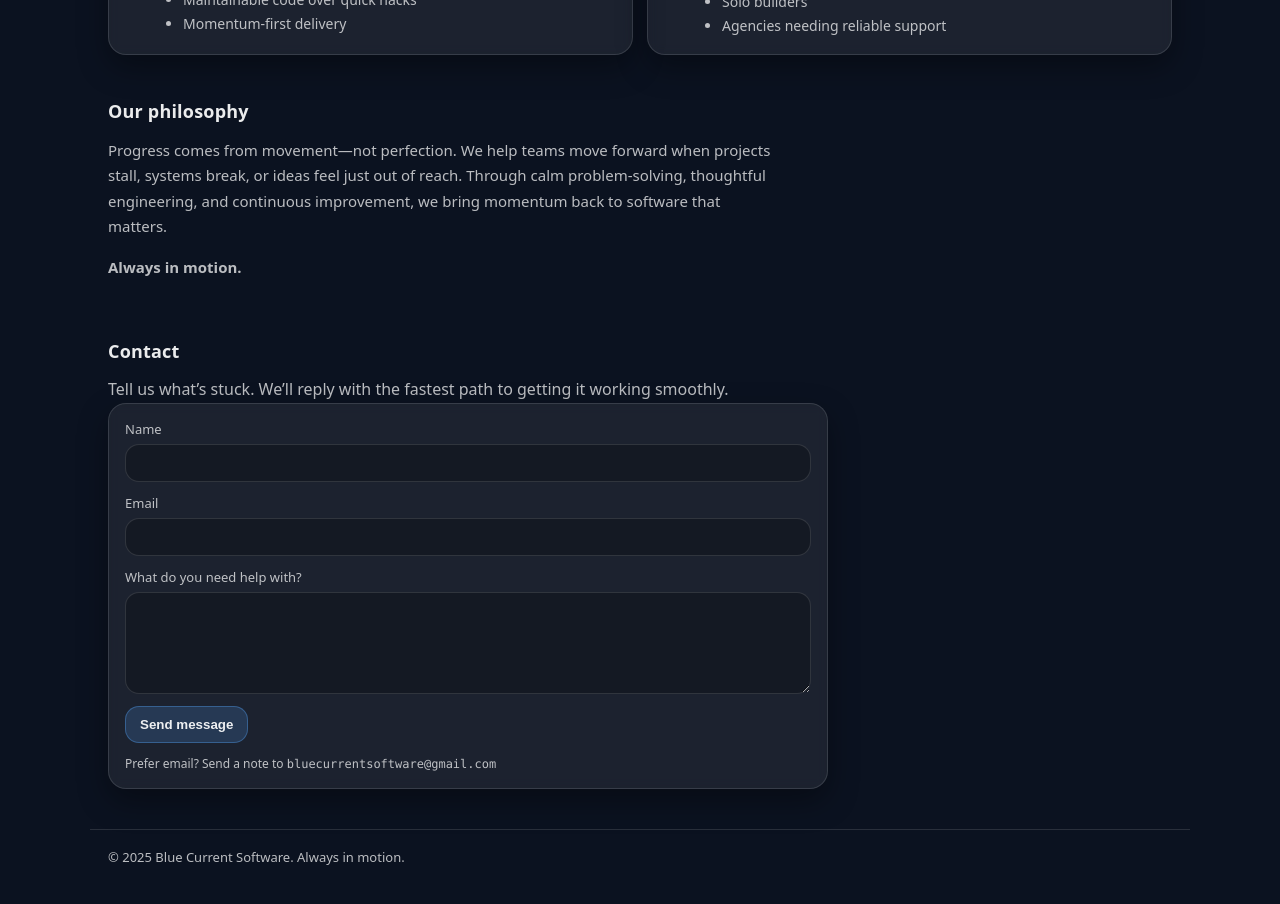
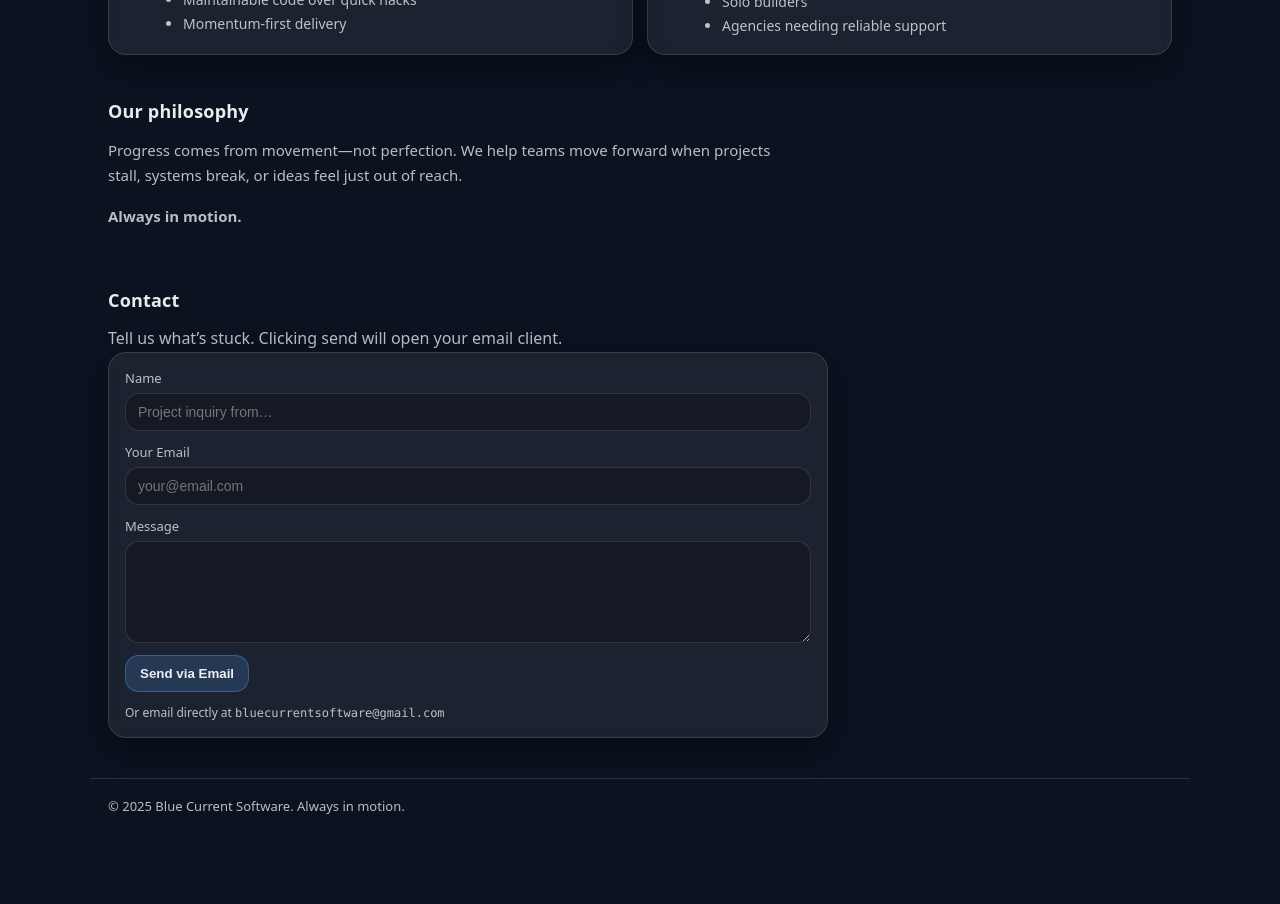
Before and after one commit to kmazza-hub/blue-current-software, a React (Vite) app: page / in a window 1280 px wide. Shown: the part 980-1884 px from the top of the page. After the commit the page ends 1835 px from the top, so only its background shows below. Built offline with nearby package versions, Linux system fonts and the light colour scheme.

Commit message:
Switch contact form to mailto (reliable)

```diff
--- a/src/App.jsx
+++ b/src/App.jsx
@@ -1,4 +1,3 @@
-import { useState } from "react";
 import "./App.css";
 
 const services = [
@@ -17,36 +16,11 @@ const whoWeHelp = [
 ];
 
 export default function App() {
-  const [formStatus, setFormStatus] = useState("idle"); // idle | sending | success | error
-
-  const handleSubmit = async (e) => {
-    e.preventDefault();
-    setFormStatus("sending");
-
-    const form = e.target;
-    const formData = new FormData(form);
-
-    try {
-      await fetch("/", {
-        method: "POST",
-        headers: { "Content-Type": "application/x-www-form-urlencoded" },
-        body: new URLSearchParams(formData).toString(),
-      });
-
-      form.reset();
-      setFormStatus("success");
-    } catch (err) {
-      setFormStatus("error");
-    }
-  };
-
   return (
     <div className="page">
       <header className="header">
         <div className="brand">
-          <div className="logo" aria-hidden="true">
-            🌊
-          </div>
+          <div className="logo" aria-hidden="true">🌊</div>
           <div>
             <div className="name">Blue Current Software</div>
             <div className="tagline">Always in motion.</div>
@@ -56,9 +30,7 @@ export default function App() {
         <nav className="nav">
           <a href="#services">Services</a>
           <a href="#how">How we work</a>
-          <a href="#contact" className="navCta">
-            Contact
-          </a>
+          <a href="#contact" className="navCta">Contact</a>
         </nav>
       </header>
 
@@ -71,15 +43,11 @@ export default function App() {
           </p>
 
           <div className="heroCtas">
-            <a className="button primary" href="#contact">
-              Get it moving
-            </a>
-            <a className="button ghost" href="#services">
-              See services
-            </a>
+            <a className="button primary" href="#contact">Get it moving</a>
+            <a className="button ghost" href="#services">See services</a>
           </div>
 
-          <div className="heroBadges" aria-label="Core capabilities">
+          <div className="heroBadges">
             <span>React</span>
             <span>Node.js</span>
             <span>Express</span>
@@ -131,13 +99,11 @@ export default function App() {
           </div>
         </section>
 
-        <section className="section manifesto" aria-label="Manifesto">
+        <section className="section manifesto">
           <h2>Our philosophy</h2>
           <p>
             Progress comes from movement—not perfection. We help teams move forward when projects
-            stall, systems break, or ideas feel just out of reach. Through calm problem-solving,
-            thoughtful engineering, and continuous improvement, we bring momentum back to software
-            that matters.
+            stall, systems break, or ideas feel just out of reach.
           </p>
           <p className="emphasis">Always in motion.</p>
         </section>
@@ -145,60 +111,36 @@ export default function App() {
         <section className="section" id="contact">
           <h2>Contact</h2>
           <p className="sub">
-            Tell us what’s stuck. We’ll reply with the fastest path to getting it working smoothly.
+            Tell us what’s stuck. Clicking send will open your email client.
           </p>
 
-          {/* Netlify Forms + JS submit (prevents 404 redirect) */}
+          {/* Mailto-based contact form */}
           <form
             className="form"
-            name="contact"
-            method="POST"
-            data-netlify="true"
-            netlify-honeypot="bot-field"
-            onSubmit={handleSubmit}
+            action="mailto:bluecurrentsoftware@gmail.com"
+            method="GET"
           >
-            <input type="hidden" name="form-name" value="contact" />
-            <p className="hidden">
-              <label>
-                Don’t fill this out: <input name="bot-field" />
-              </label>
-            </p>
-
             <label>
               Name
-              <input name="name" type="text" autoComplete="name" required />
+              <input name="subject" type="text" placeholder="Project inquiry from…" required />
             </label>
 
             <label>
-              Email
-              <input name="email" type="email" autoComplete="email" required />
+              Your Email
+              <input name="cc" type="email" placeholder="your@email.com" required />
             </label>
 
             <label>
-              What do you need help with?
-              <textarea name="message" rows="5" required />
+              Message
+              <textarea name="body" rows="5" required />
             </label>
 
-            <button className="button primary" type="submit" disabled={formStatus === "sending"}>
-              {formStatus === "sending" ? "Sending..." : "Send message"}
+            <button className="button primary" type="submit">
+              Send via Email
             </button>
 
-            {formStatus === "success" && (
-              <p className="finePrint">✅ Message sent! We’ll get back to you soon.</p>
-            )}
-
-            {formStatus === "error" && (
-              <p className="finePrint">
-                ❌ Something went wrong. Please email us directly at{" "}
-                <a href="mailto:bluecurrentsoftware@gmail.com" className="mono">
-                  bluecurrentsoftware@gmail.com
-                </a>
-                .
-              </p>
-            )}
-
             <p className="finePrint">
-              Prefer email? Send a note to{" "}
+              Or email directly at{" "}
               <a href="mailto:bluecurrentsoftware@gmail.com" className="mono">
                 bluecurrentsoftware@gmail.com
               </a>
@@ -208,7 +150,7 @@ export default function App() {
       </main>
 
       <footer className="footer">
-        <div>© {new Date().getFullYear()} Blue Current Software. Always in motion.</div>
+        © {new Date().getFullYear()} Blue Current Software. Always in motion.
       </footer>
     </div>
   );
```
